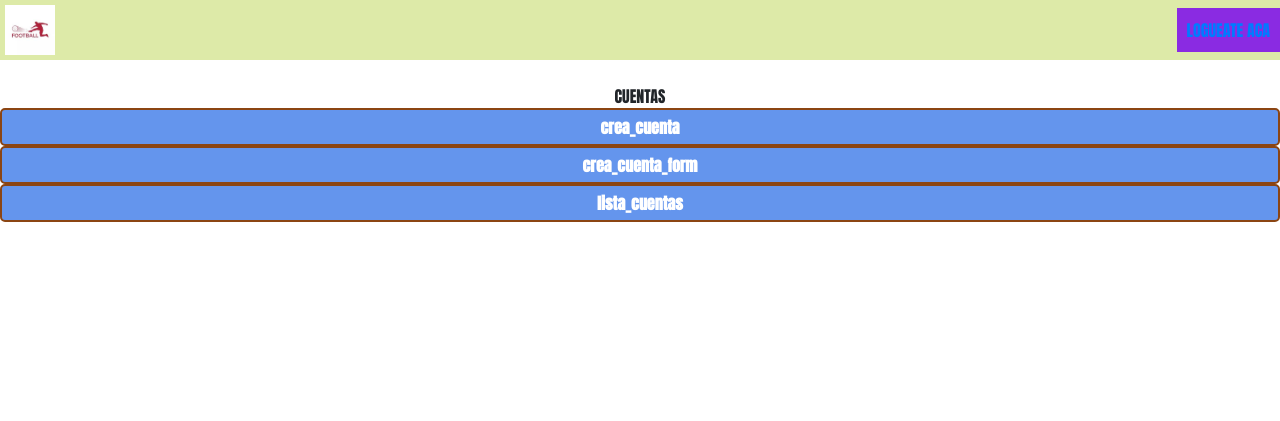
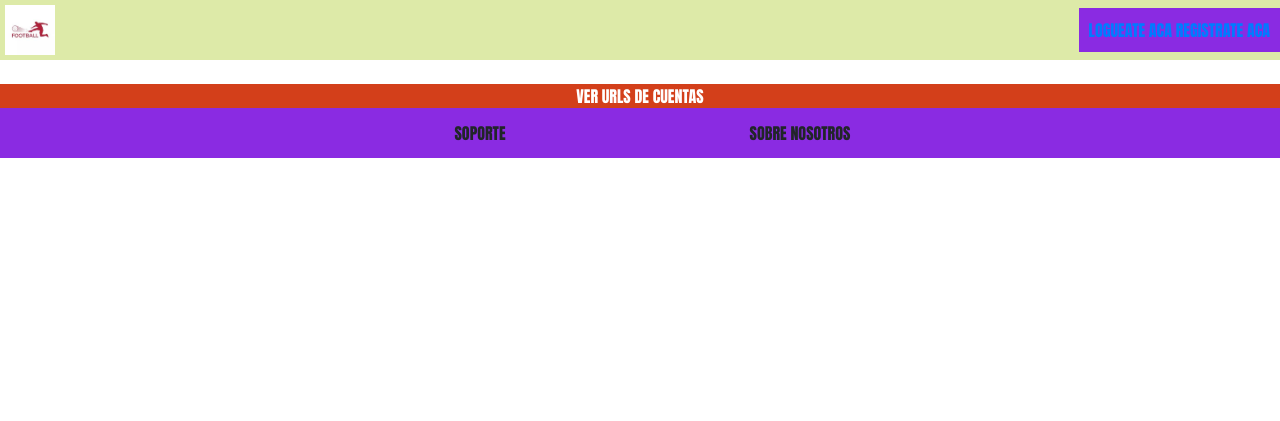
Before and after one commit to JavierVanDam/FINANZAS, a Django app: page / in a window 1280 px wide. Shown: the top 421 px of the page. Before the commit the page ends 222 px from the top, so only its background shows below. Run offline with Django 3.2, Linux system fonts and the light colour scheme; some libraries are stand-ins or nearby versions.

Commit message:
cambios plantillas

```diff
--- a/static/css/styles.css
+++ b/static/css/styles.css
@@ -1,12 +1,45 @@
 body{
     text-align: center;
     font-family: 'Anton', sans-serif;
+}
+
+.contenido-principal{
+    height: 1000px;
+}
+
+.urleador{
+    text-decoration: none;
+    background-color: rgb(211, 63, 26);
+    display: inline-block;
+    color: white;
+    width: 100%;
+}
+
+.urleador:hover,
+.urleador:active{
+    text-decoration: none;
+    background-color: rgb(202, 180, 180);
+    color: rgb(211, 63, 26);
+}
+
+
+.footerazo{
+    display: flex;
+    background-color: blueviolet;
+    justify-content: center;
+    align-items: center;
+    height: 5%;
+}
+
+.item-footer{
+    width: 25%;
 }
 
 
 .listado-contenido{
     list-style: none;
     padding: 0;
+    display: flex;
 
 }
 
@@ -16,6 +49,8 @@ body{
     background-color: cornflowerblue;
     border: solid saddlebrown 2px;
     font-weight: bold;
+
+    width: 100%;
 }
 
 .item-listado-contenido a{
--- a/templates/base.html
+++ b/templates/base.html
@@ -29,6 +29,7 @@
 
         <div>
           <a href="{% url 'usuarios:login' %}">LOGUEATE ACA</a>
+          <a href="{% url 'usuarios:registrar' %}">REGISTRATE ACA</a>
         </div>
         {% endif %}
       </nav>
@@ -40,17 +41,19 @@
     {% block content %}
 
     <div class="contenido-principal">
-      <div class="titulo-cont-ppal">
-            CUENTAS
-      </div>
 
+      <a class="urleador" data-toggle="collapse" href="#url-cuentas" role="button" aria-expanded="false" aria-controls="url-cuentas">
+        VER URLS DE CUENTAS
+      </a>
+
+    <div class="collapse" id="url-cuentas">
       <div class="item-cont-ppal">
-            <ul class="listado-contenido">
-              <li class="item-listado-contenido"><a href="{% url 'cuentas:crea_cuenta' %}">crea_cuenta</a></li>
-              <li class="item-listado-contenido"><a href="{% url 'cuentas:crea_cuenta_form' %}">crea_cuenta_form</a></li>
-              <li class="item-listado-contenido"><a href="{% url 'cuentas:lista_cuentas' %}">lista_cuentas</a></li>
-            </ul>
+        <div class="listado-contenido">
+          <div class="item-listado-contenido"><a href="{% url 'cuentas:crea_cuenta' %}">crea_cuenta</a></div>
+          <div class="item-listado-contenido"><a href="{% url 'cuentas:crea_cuenta_form' %}">crea_cuenta_form</a></div>
+          <div class="item-listado-contenido"><a href="{% url 'cuentas:lista_cuentas' %}">lista_cuentas</a></div>
         </div>
+    </div>
     </div>
 
 
@@ -58,10 +61,18 @@
 
 
 
+    <footer class="footerazo">
+        <div class="item-footer">SOPORTE</div>
+        <div class="item-footer">SOBRE NOSOTROS</div>
+    </footer>
+
+
     <script src="https://code.jquery.com/jquery-3.2.1.slim.min.js" integrity="sha384-KJ3o2DKtIkvYIK3UENzmM7KCkRr/rE9/Qpg6aAZGJwFDMVNA/GpGFF93hXpG5KkN" crossorigin="anonymous"></script>
     <script src="https://cdn.jsdelivr.net/npm/popper.js@1.12.9/dist/umd/popper.min.js" integrity="sha384-ApNbgh9B+Y1QKtv3Rn7W3mgPxhU9K/ScQsAP7hUibX39j7fakFPskvXusvfa0b4Q" crossorigin="anonymous"></script>
     <script src="https://cdn.jsdelivr.net/npm/bootstrap@4.0.0/dist/js/bootstrap.min.js" integrity="sha384-JZR6Spejh4U02d8jOt6vLEHfe/JQGiRRSQQxSfFWpi1MquVdAyjUar5+76PVCmYl" crossorigin="anonymous"></script>
 
+
+
   </body>
 
 </html>
```
